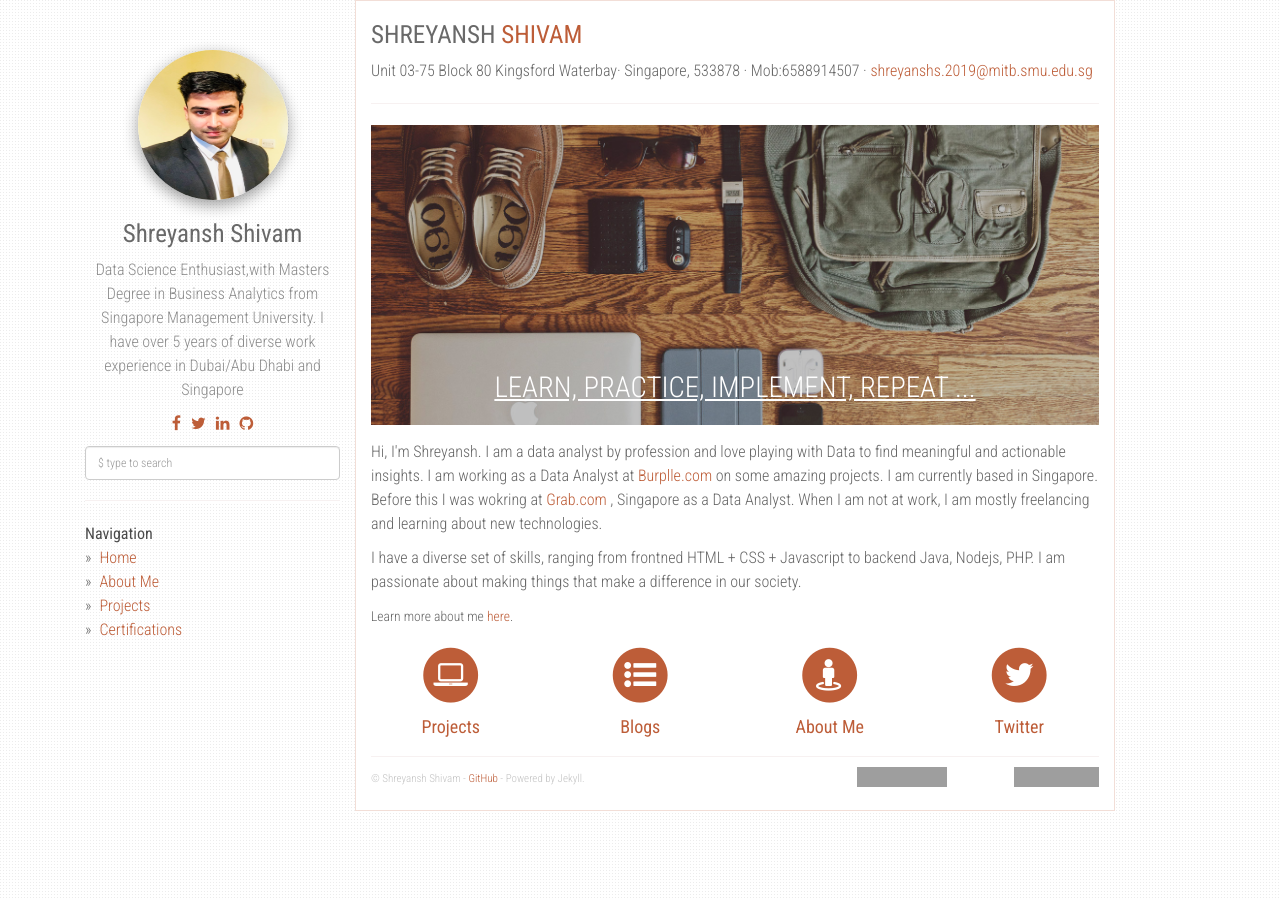
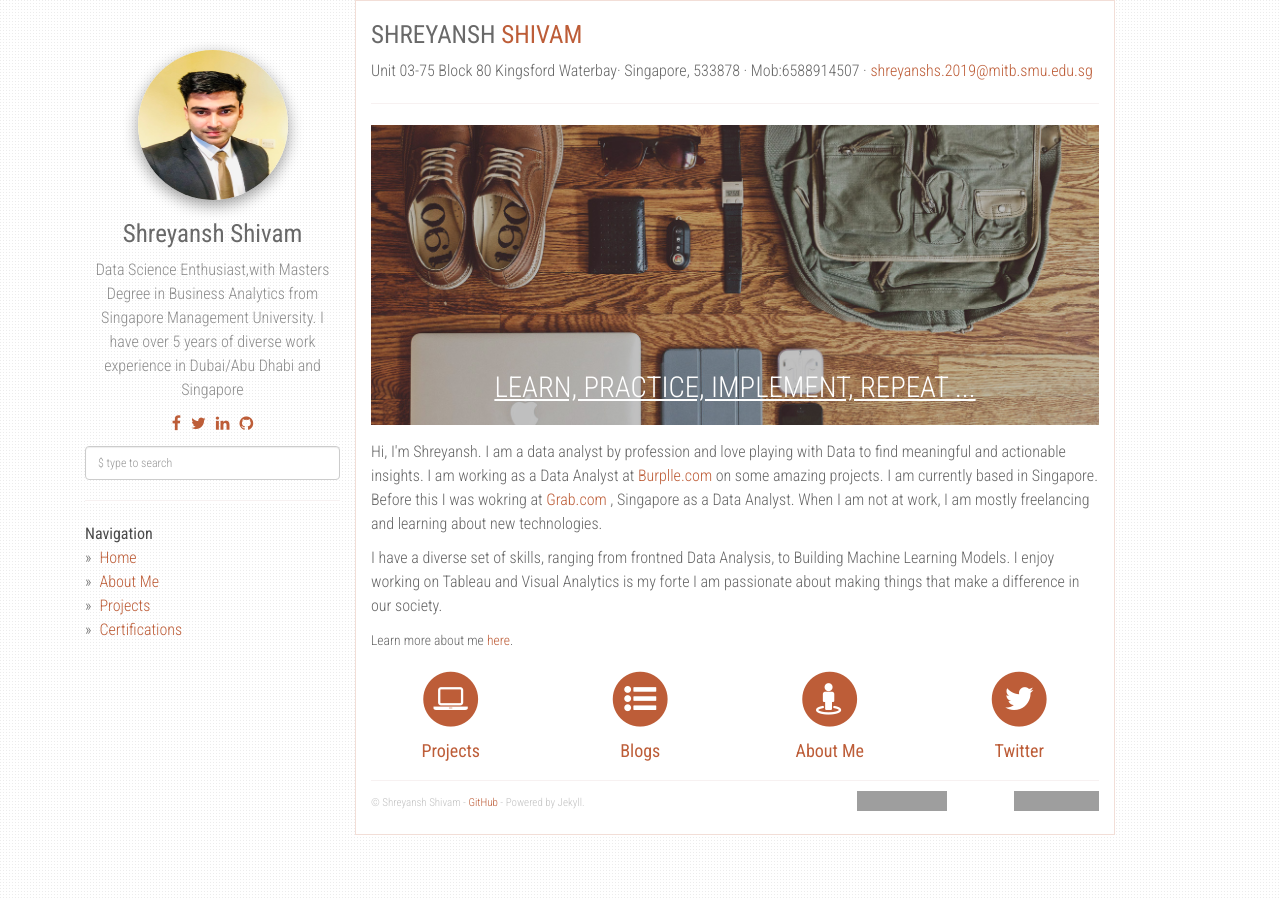
Before and after one commit to shreyanshshivam/shreyansh, a Jekyll site: the page built from index.html, in a window 1280 px wide. Built offline with Jekyll 4.4.1, drawn with Linux system fonts in a browser that asks for light colours; nearby versions of some CDN libraries; grey boxes are pictures that could not be loaded.

Commit message:
Update index.html

```diff
--- a/index.html
+++ b/index.html
@@ -24,7 +24,7 @@ layout: default
           and learning about new technologies.
         </p>
         <p>
-          I have a diverse set of skills, ranging from frontned HTML + CSS + Javascript to backend Java, Nodejs, PHP.
+          I have a diverse set of skills, ranging from frontned Data Analysis, to Building Machine Learning Models. I enjoy working on Tableau and Visual Analytics is my forte
           I am passionate about making things that make a difference in our society.
         </p>
       </div>
```
